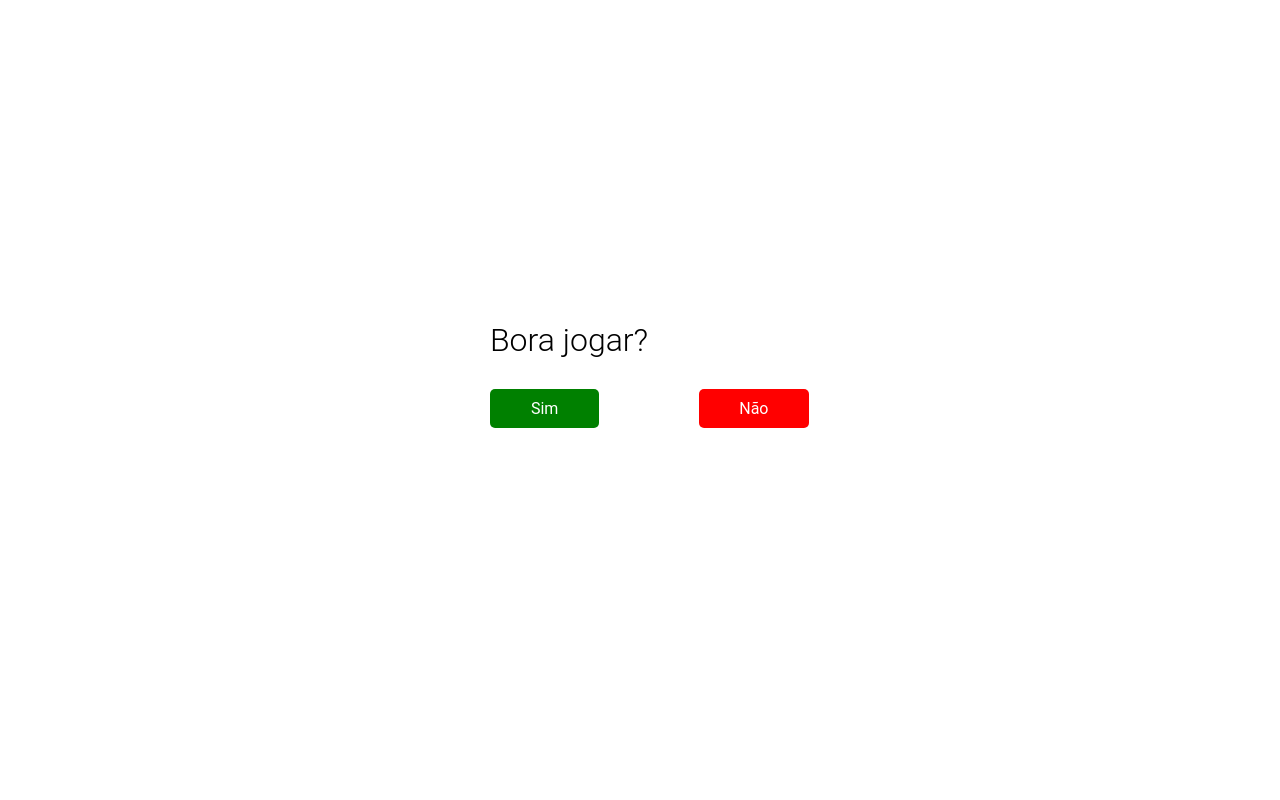
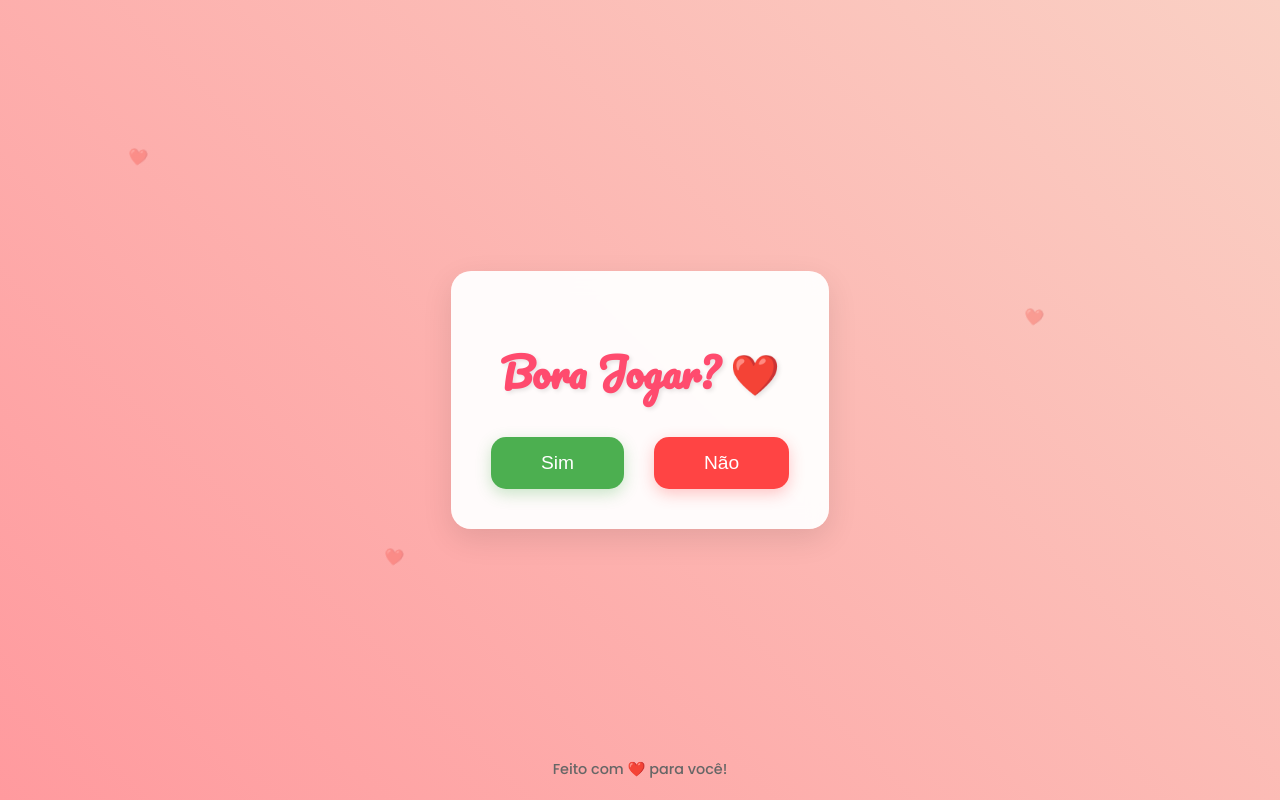
Before and after one commit to SuellenMiranda/Pedido-Irrecusavel, a plain HTML site: page index.html in a window 1280 px wide. Drawn offline with Linux system fonts and the light colour scheme.

Commit message:
Update index.html

```diff
--- a/index.html
+++ b/index.html
@@ -1,90 +1,158 @@
 <!DOCTYPE html>
 <html lang="pt-br">
-
-<!-- CABEÇALHO -->
 
 <head>
   <meta charset="UTF-8">
   <meta http-equiv="X-UA-Compatible" content="IE=edge">
   <meta name="viewport" content="width=device-width, initial-scale=1.0">
   <title>Eai? ❤️</title>
+  <link href="https://fonts.googleapis.com/css2?family=Pacifico&family=Poppins:wght@300;500;700&display=swap" rel="stylesheet">
 </head>
-
-<!-- ESTILIZANDO -->
 
 <style>
   body {
-    top: 50%;
-    left: 50%;
-    position: absolute;
-    margin: -100px 0 0 -150px;
-    font-family: "Roboto", sans-serif;
+    min-height: 100vh;
+    margin: 0;
+    display: flex;
+    justify-content: center;
+    align-items: center;
+    background: linear-gradient(45deg, #ff9a9e, #fad0c4);
+    font-family: 'Poppins', sans-serif;
+    overflow: hidden;
+  }
+
+  .container {
+    text-align: center;
+    padding: 40px;
+    background: rgba(255, 255, 255, 0.95);
+    border-radius: 20px;
+    box-shadow: 0 10px 30px rgba(0, 0, 0, 0.1);
+    backdrop-filter: blur(10px);
+    transition: transform 0.3s ease;
   }
 
   h1 {
-    font-weight: 300;
+    font-size: 2.5em;
+    color: #ff4b6e;
+    margin-bottom: 30px;
+    text-shadow: 2px 2px 4px rgba(0, 0, 0, 0.1);
+    font-family: 'Pacifico', cursive;
+  }
+
+  .buttons {
+    display: flex;
+    gap: 30px;
+    justify-content: center;
   }
 
   button {
-    padding: 10px 40px;
-    border-radius: 5px;
-    font-family: "Roboto", sans-serif;
-    border: transparent;
-    color: white;
+    padding: 15px 50px;
+    border: none;
+    border-radius: 15px;
+    font-size: 1.2em;
     cursor: pointer;
-    font-size: 16px;
+    transition: all 0.3s ease;
+    position: relative;
+    overflow: hidden;
   }
 
   button:first-child {
-    background-color: green;
+    background: #4CAF50;
+    color: white;
+    box-shadow: 0 5px 15px rgba(76, 175, 80, 0.3);
+  }
+
+  button:first-child:hover {
+    transform: scale(1.05);
+    box-shadow: 0 8px 20px rgba(76, 175, 80, 0.4);
   }
 
   button:nth-child(2) {
-    background-color: red;
+    background: #ff4444;
+    color: white;
+    box-shadow: 0 5px 15px rgba(255, 68, 68, 0.3);
+    transition: all 0.5s ease;
   }
 
-  div.buttons {
-    display: grid;
-    grid-template-columns: repeat(2, 1fr);
-    grid-template-rows: 1fr;
-    grid-column-gap: 100px;
-    margin-top: 30px;
+  button:nth-child(2):hover {
+    transform: scale(0.95) rotate(5deg);
+  }
+
+  .hearts {
+    position: fixed;
+    width: 100%;
+    height: 100%;
+    pointer-events: none;
+  }
+
+  .heart {
+    position: absolute;
+    color: #ff4b6e;
+    animation: float 3s infinite ease-in-out;
+    opacity: 0.3;
+  }
+
+  @keyframes float {
+    0%, 100% { transform: translateY(0) rotate(0deg); }
+    50% { transform: translateY(-20px) rotate(10deg); }
+  }
+
+  .footer {
+    position: fixed;
+    bottom: 20px;
+    color: #666;
+    font-size: 0.9em;
   }
 </style>
 
-<!-- COMEÇO -->
+<body>
+  <div class="hearts">
+    <div class="heart" style="left: 10%; top: 20%">❤️</div>
+    <div class="heart" style="left: 30%; top: 70%">❤️</div>
+    <div class="heart" style="left: 80%; top: 40%">❤️</div>
+  </div>
 
-<body>
-  <div>
-    <h1>Bora jogar?</h1>
+  <div class="container">
+    <h1>Bora Jogar? ❤️</h1>
     <div class='buttons'>
       <button>Sim</button>
       <button>Não</button>
     </div>
   </div>
+
+  <div class="footer">
+    Feito com ❤️ para você!
+  </div>
 </body>
 
-<!-- FUNÇÕES -->
+<script>
+  const moveButton = document.querySelector("button:nth-child(2)");
+  const container = document.querySelector('.container');
+  const radius = 80;
 
-<script>
-  var moveButton = document.querySelector("button:nth-child(2)");
+  document.addEventListener('mousemove', (e) => {
+    const buttonRect = moveButton.getBoundingClientRect();
+    const buttonX = buttonRect.left + buttonRect.width/2;
+    const buttonY = buttonRect.top + buttonRect.height/2;
 
-  var correctlyButton = document.querySelector("button:first-child");
+    const distance = Math.hypot(e.clientX - buttonX, e.clientY - buttonY);
 
-  moveButton.addEventListener("click", function () {
-    var vertical = Math.floor(Math.random() * 400);
-    var horizontal = Math.floor(Math.random() * 400);
-    moveButton.style.position = "absolute";
-    moveButton.style.left = vertical + "px";
-    moveButton.style.top = horizontal + "px";
-    console.log('opa, desviei...');
+    if(distance < radius) {
+      const newX = Math.random() * (window.innerWidth - moveButton.offsetWidth - 40);
+      const newY = Math.random() * (window.innerHeight - moveButton.offsetHeight - 40);
+
+      moveButton.style.transform = `translate(${newX}px, ${newY}px)`;
+      container.style.transform = `rotate(${(Math.random() - 0.5) * 3}deg)`;
+    }
   });
 
-  correctlyButton.addEventListener("click", function () {
-    alert("AEEE, Agora não pode desistir mais");
-    window.open('https://www.youtube.com/watch?v=ecblrV9janY','_blank');
+  document.querySelector("button:first-child").addEventListener("click", function() {
+    this.style.transform = 'scale(1.1)';
+    setTimeout(() => {
+      alert("🎉 AEEEE! Agora é pra sempre, hein? ❤️");
+      window.open('https://www.youtube.com/watch?v=ecblrV9janY', '_blank');
+    }, 200);
   });
-
 </script>
 
 </html>
```
